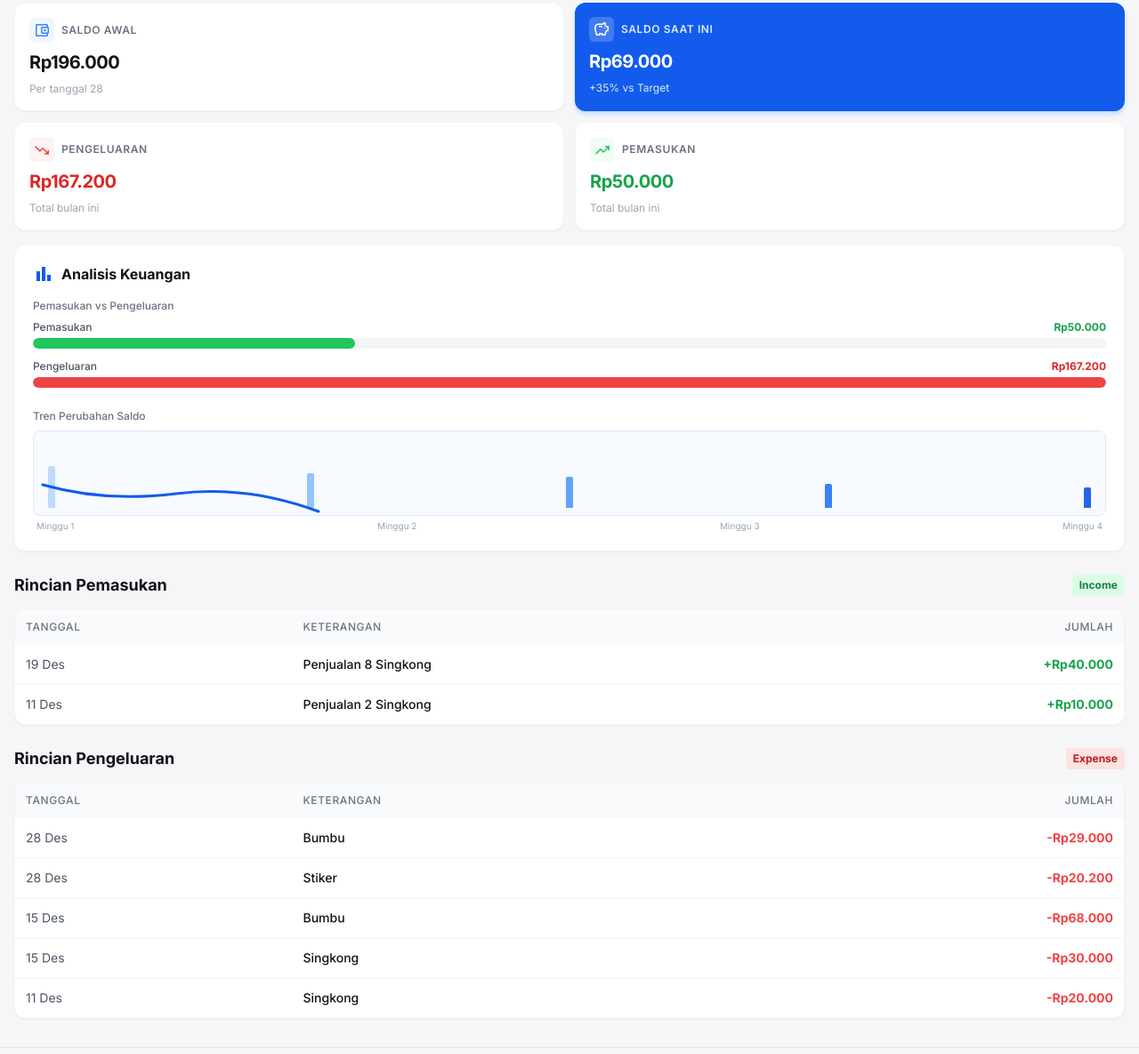
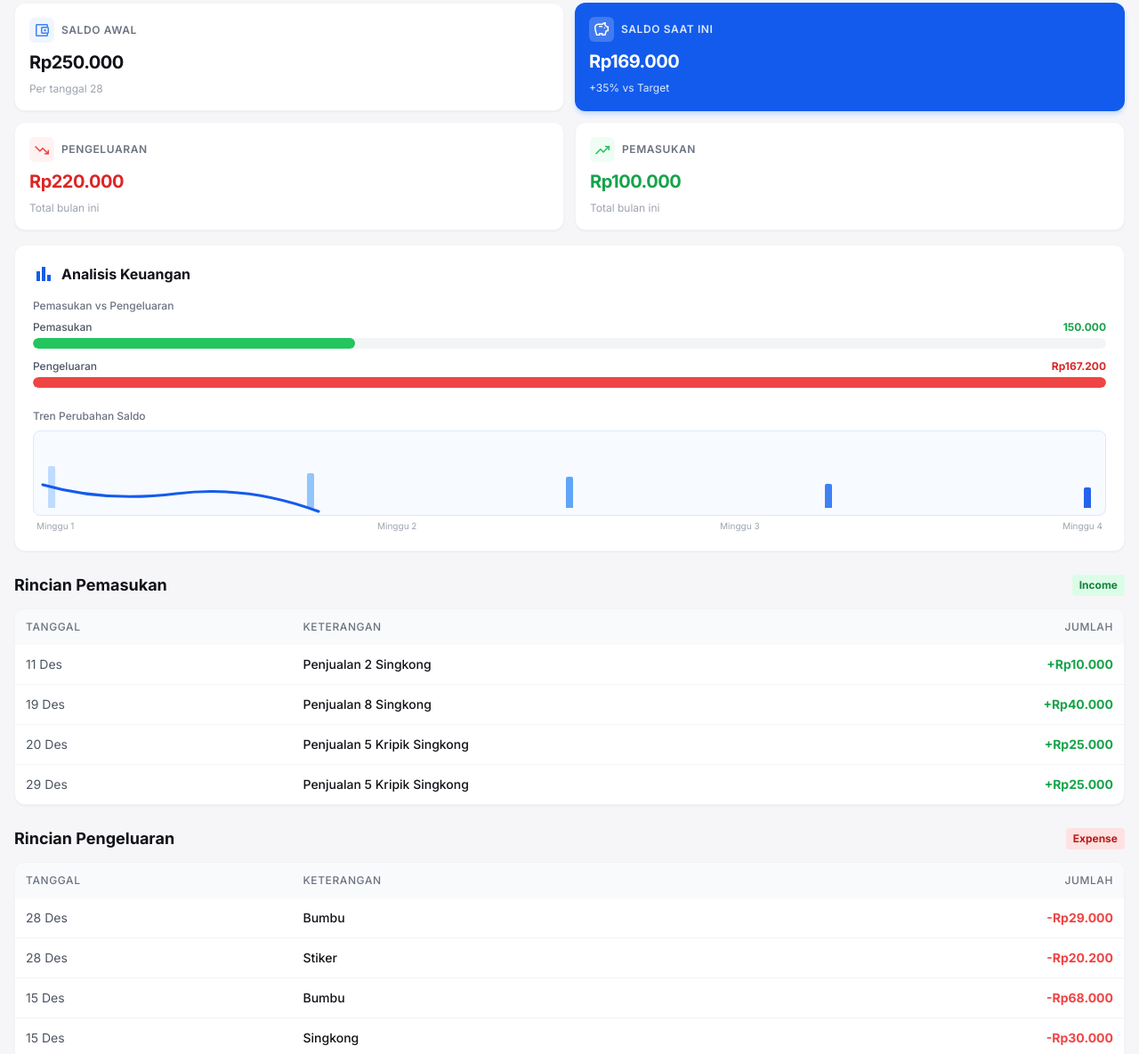
Before and after one commit to ferdyPratamaRombell0/ciporia, a plain HTML site: page index.html in a window 1280 px wide. Shown: the part 164-1349 px from the top of the page at 89% size. Drawn offline with nearby package versions, Linux system fonts and the light colour scheme.

Commit message:
perubahan

```diff
--- a/index.html
+++ b/index.html
@@ -95,7 +95,7 @@
                 <p class="text-gray-500 dark:text-gray-400 text-xs font-semibold uppercase tracking-wider">Saldo Awal
                 </p>
             </div>
-            <p class="text-[#111318] dark:text-white tracking-tight text-xl font-bold">Rp196.000</p>
+            <p class="text-[#111318] dark:text-white tracking-tight text-xl font-bold">Rp250.000</p>
             <p class="text-gray-400 text-xs">Per tanggal 28</p>
         </div>
         <!-- Saldo Saat Ini -->
@@ -105,7 +105,7 @@
                 <span class="material-symbols-outlined text-white text-[20px] bg-white/20 p-1 rounded-md">savings</span>
                 <p class="text-blue-100 text-xs font-semibold uppercase tracking-wider">Saldo Saat Ini</p>
             </div>
-            <p class="tracking-tight text-xl font-bold">Rp69.000</p>
+            <p class="tracking-tight text-xl font-bold">Rp169.000</p>
             <p class="text-blue-100 text-xs">+35% vs Target</p>
         </div>
         <!-- Pengeluaran -->
@@ -117,7 +117,7 @@
                 <p class="text-gray-500 dark:text-gray-400 text-xs font-semibold uppercase tracking-wider">Pengeluaran
                 </p>
             </div>
-            <p class="text-red-600 dark:text-red-400 tracking-tight text-xl font-bold">Rp167.200</p>
+            <p class="text-red-600 dark:text-red-400 tracking-tight text-xl font-bold">Rp220.000</p>
             <p class="text-gray-400 text-xs">Total bulan ini</p>
         </div>
         <!-- Pemasukan -->
@@ -128,7 +128,7 @@
                     class="material-symbols-outlined text-green-500 text-[20px] bg-green-50 dark:bg-green-900/30 p-1 rounded-md">trending_up</span>
                 <p class="text-gray-500 dark:text-gray-400 text-xs font-semibold uppercase tracking-wider">Pemasukan</p>
             </div>
-            <p class="text-green-600 dark:text-green-400 tracking-tight text-xl font-bold">Rp50.000</p>
+            <p class="text-green-600 dark:text-green-400 tracking-tight text-xl font-bold">Rp100.000</p>
             <p class="text-gray-400 text-xs">Total bulan ini</p>
         </div>
     </div>
@@ -147,7 +147,7 @@
                     <div class="w-full">
                         <div class="flex justify-between text-xs mb-1">
                             <span class="font-medium text-gray-600 dark:text-gray-300">Pemasukan</span>
-                            <span class="font-bold text-green-600">Rp50.000</span>
+                            <span class="font-bold text-green-600">150.000</span>
                         </div>
                         <div class="h-3 w-full bg-gray-100 dark:bg-gray-700 rounded-full overflow-hidden">
                             <!-- Width approx 50/217 = ~23% of max visual scale -->
@@ -215,14 +215,26 @@
                     </thead>
                     <tbody class="divide-y divide-gray-100 dark:divide-gray-800 text-sm">
                         <tr>
+                            <td class="p-3 text-gray-600 dark:text-gray-300">11 Des</td>
+                            <td class="p-3 font-medium">Penjualan 2 Singkong</td>
+                            <td class="p-3 text-right font-bold text-green-600 dark:text-green-400">+Rp10.000</td>
+                        </tr>
+                        <tr>
                             <td class="p-3 text-gray-600 dark:text-gray-300">19 Des</td>
                             <td class="p-3 font-medium">Penjualan 8 Singkong</td>
                             <td class="p-3 text-right font-bold text-green-600 dark:text-green-400">+Rp40.000</td>
                         </tr>
                         <tr>
-                            <td class="p-3 text-gray-600 dark:text-gray-300">11 Des</td>
-                            <td class="p-3 font-medium">Penjualan 2 Singkong</td>
-                            <td class="p-3 text-right font-bold text-green-600 dark:text-green-400">+Rp10.000</td>
+                            <td class="p-3 text-gray-600 dark:text-gray-300">20 Des</td>
+                            <td class="p-3 font-medium">Penjualan 5 Kripik Singkong</td>
+                            <td class="p-3 text-right font-bold text-green-600 dark:text-green-400">+Rp25.000</td>
+                        </tr>
+                        <tr>
+                            <td class="p-3 text-gray-600 dark:text-gray-300">29 Des</td>
+                            <td class="p-3 font-medium">Penjualan 5 Kripik Singkong</td>
+                            <td class="p-3 text-right font-bold text-green-600 dark:text-green-400">+Rp25.000</td>
+                        </tr>
+
                         </tr>
                     </tbody>
                 </table>
```
